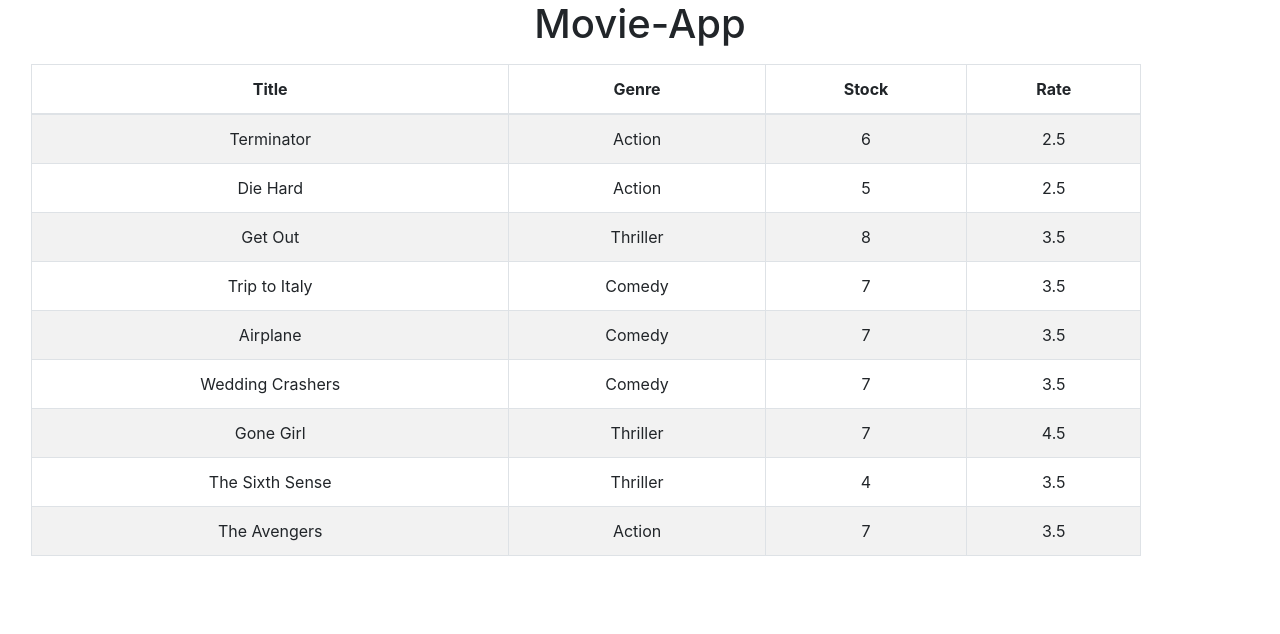
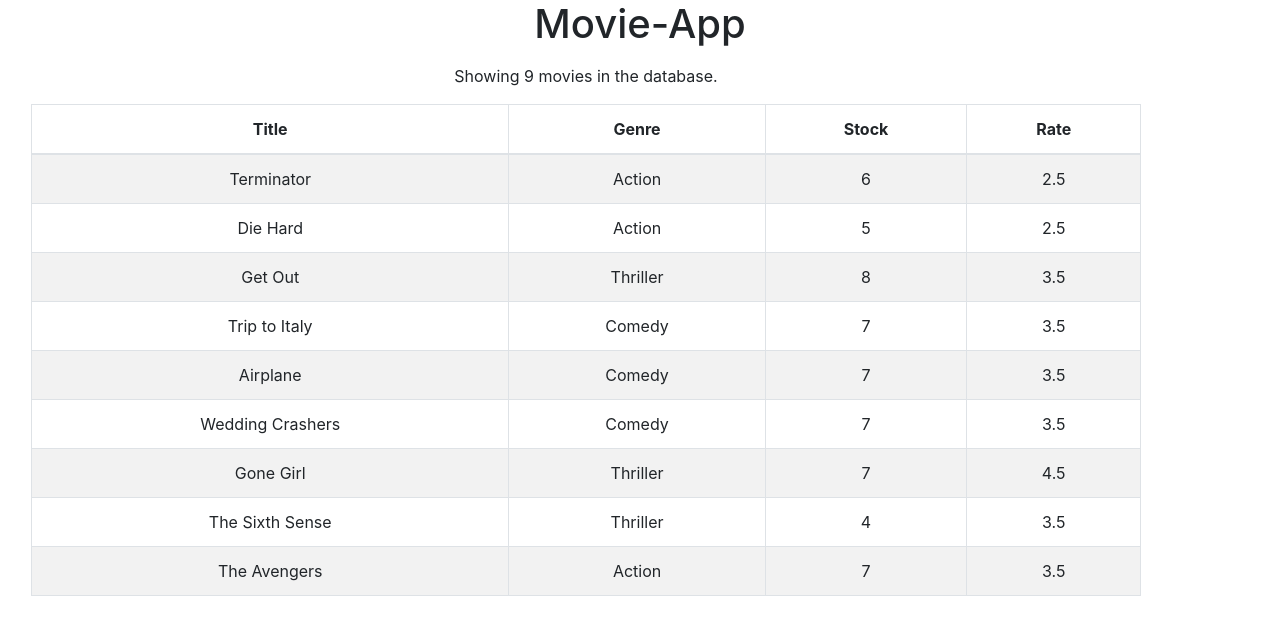
Before and after one commit to soniasoni04/movie-app, a React (Create React App) app: page / in a window 1280 px wide. Shown: the top 634 px of the page. Built offline with nearby package versions, Linux system fonts and the light colour scheme.

Commit message:
updated movie list

```diff
--- a/src/components/movies.js
+++ b/src/components/movies.js
@@ -9,9 +9,11 @@ class Movies extends Component {
     return (
       <main className="container m-3">
         <div>
+          <p>Showing {this.state.movies.length} movies in the database.</p>
+          {this.state.movies.length === 0 ? null : (
             <table className="table table-bordered table-striped">
               <thead>
-              <tr>
+                <tr key="head">
                   <th scope="col">Title</th>
                   <th scope="col">Genre</th>
                   <th scope="col">Stock</th>
@@ -20,7 +22,7 @@ class Movies extends Component {
               </thead>
               <tbody>
                 {this.state.movies.map(movie => (
-                <tr>
+                  <tr key={movie._id}>
                     <td>{movie.title}</td>
                     <td>{movie.genre.name}</td>
                     <td>{movie.numberInStock}</td>
@@ -29,6 +31,7 @@ class Movies extends Component {
                 ))}
               </tbody>
             </table>
+          )}
         </div>
       </main>
     );
```
Lines whose indentation alone changed are shown as unchanged.
